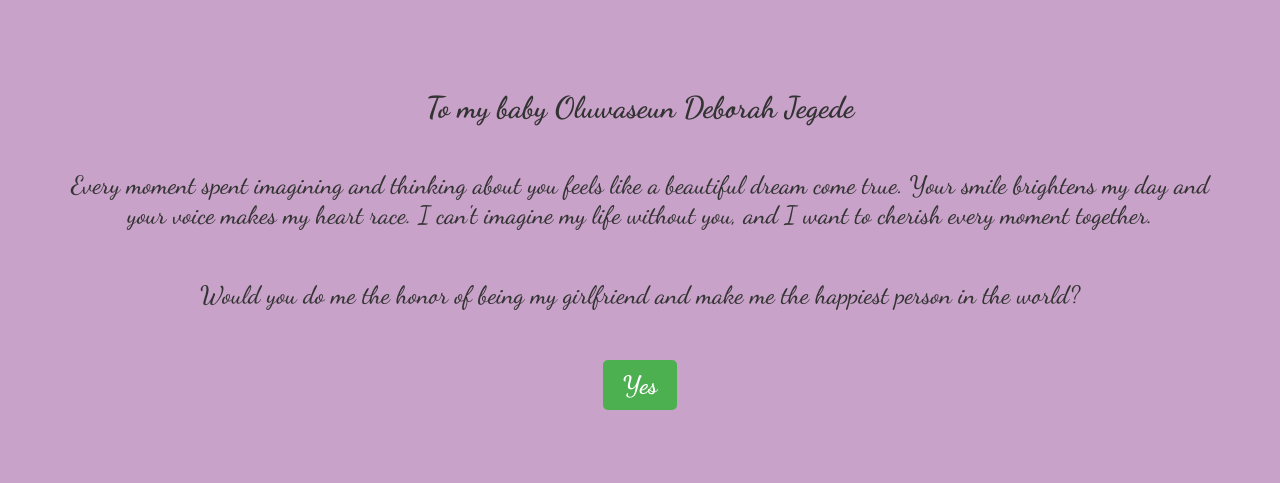
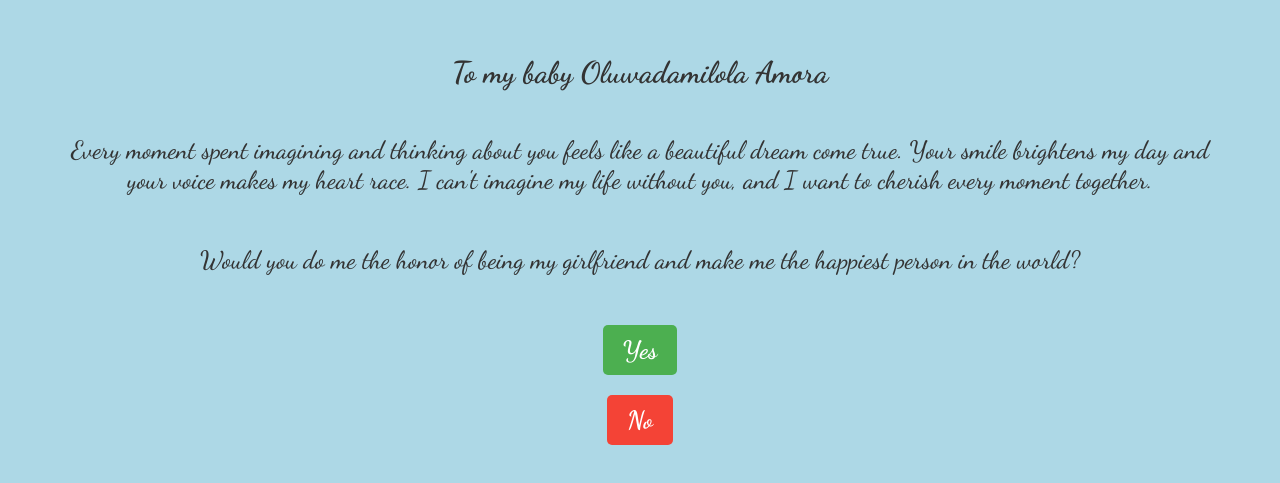
Before and after one commit to Seundavid18/proposal, a React (Create React App) app: page / in a window 1280 px wide. Shown: the part 171-654 px from the top of the page. Built offline with nearby package versions, Linux system fonts and the light colour scheme.

Commit message:
updated code

```diff
--- a/package.json
+++ b/package.json
@@ -16,6 +16,9 @@
     "build": "react-scripts build",
     "test": "react-scripts test",
     "eject": "react-scripts eject"
+  },
+  "devDependencies": {
+    "babel": "@babel/plugin-proposal-private-property-in-object"
   },
   "eslintConfig": {
     "extends": [
--- a/public/index.html
+++ b/public/index.html
@@ -27,7 +27,7 @@
     <link rel="preconnect" href="https://fonts.googleapis.com">
     <link rel="preconnect" href="https://fonts.gstatic.com" crossorigin>
     <link href="https://fonts.googleapis.com/css2?family=Dancing+Script:wght@400..700&display=swap" rel="stylesheet">
-    <title>Seun-baby App</title>
+    <title>Be My Girlfriend App</title>
   </head>
   <body>
     <noscript>You need to enable JavaScript to run this app.</noscript>
--- a/src/proposal.css
+++ b/src/proposal.css
@@ -1,6 +1,6 @@
 *{
     margin: 10px;
-    background-color: #C8A2C8;
+    background-color: #ADD8E6;
 }
 
 .proposal-container {
@@ -49,7 +49,7 @@ p {
     background-color: #45a049;
 }
 
-/* .no-button {
+.no-button {
     font-size: 25px;
     font-family: "Dancing Script", cursive;
     font-weight: 700;
@@ -59,4 +59,4 @@ p {
 
 .no-button:hover {
     background-color: #e53935;
-} */
+}
--- a/src/proposal.js
+++ b/src/proposal.js
@@ -6,13 +6,13 @@ const Proposal = () => {
         alert("Yay! I'm so happy! I love you so much");
     };
 
-    // const handleNo = () => {
-    //     alert("Oh no! Maybe next time.");
-    // };
+    const handleNo = () => {
+        alert("Oh no! why?.");
+    };
 
     return (
         <div className="proposal-container">
-            <h1>To my baby Oluwaseun Deborah Jegede</h1>
+            <h1>To my baby Oluwadamilola Amora</h1>
             <p>
                 Every moment spent imagining and thinking about you feels like a beautiful dream come true.
                 Your smile brightens my day and your voice makes my heart race.
@@ -22,7 +22,7 @@ const Proposal = () => {
                 Would you do me the honor of being my girlfriend and make me the happiest person in the world?
             </p>
             <button className="yes-button" onClick={handleYes}>Yes</button>
-            {/* <button className="no-button" onClick={handleNo}>No</button> */}
+            <button className="no-button" onClick={handleNo}>No</button>
         </div>
     );
 };
```
